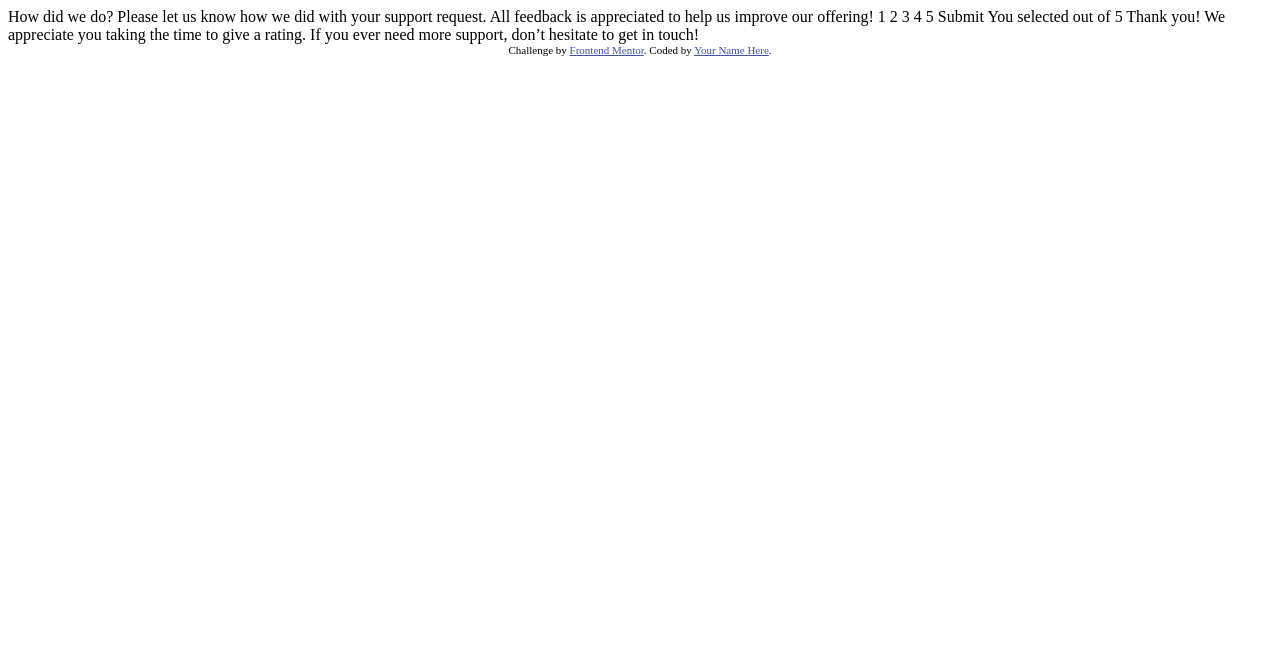
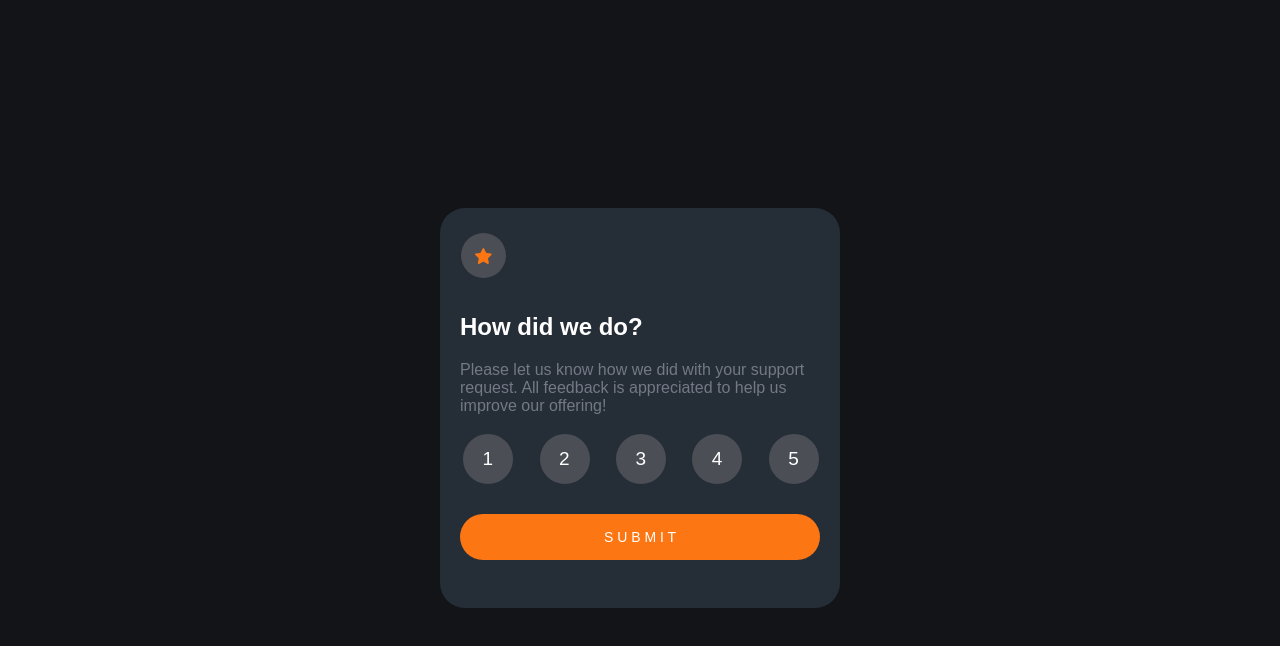
Before and after one commit to Igor1D/Interactive-Rating-Component, a plain HTML site: page index.html in a window 1280 px wide. Drawn offline with Linux system fonts and the light colour scheme.

Commit message:
iteractive-rating-component

```diff
--- a/index.html
+++ b/index.html
@@ -1,49 +1,90 @@
 <!DOCTYPE html>
 <html lang="en">
+
 <head>
   <meta charset="UTF-8">
-  <meta name="viewport" content="width=device-width, initial-scale=1.0"> <!-- displays site properly based on user's device -->
+  <meta name="viewport" content="width=device-width, initial-scale=1.0">
+  <!-- displays site properly based on user's device -->
 
   <link rel="icon" type="image/png" sizes="32x32" href="./images/favicon-32x32.png">
+  <link rel="stylesheet" href="/style.css">
 
   <title>Frontend Mentor | Interactive rating component</title>
 
   <!-- Feel free to remove these styles or customise in your own stylesheet 👍 -->
   <style>
-    .attribution { font-size: 11px; text-align: center; }
-    .attribution a { color: hsl(228, 45%, 44%); }
+    .attribution {
+      font-size: 11px;
+      text-align: center;
+    }
+
+    .attribution a {
+      color: hsl(228, 45%, 44%);
+    }
   </style>
+
 </head>
+
 <body>
+  <div class="mainDiv" id="mainDiv1">
 
-  <!-- Rating state start -->
+    <div class="starIcon"><img src="./images/icon-star.svg" alt="star"></div>
 
-  How did we do?
+    <!-- Rating state start -->
 
-  Please let us know how we did with your support request. All feedback is appreciated
-  to help us improve our offering!
+    <h2>How did we do?</h2>
 
-  1 2 3 4 5
+    <p>Please let us know how we did with your support request. All feedback is appreciated
+      to help us improve our offering!</p>
 
-  Submit
+    <div class="ratingBtns">
+      <div class="ratingBtn">
+        <input type="radio" id="btn1" name="rating" value="1" class="radioInput">
+        <label for="btn1">1</label>
+      </div>
+      <div class="ratingBtn">
+        <input type="radio" id="btn2" name="rating" value="2" class="radioInput">
+        <label for="btn2">2</label>
+      </div>
+      <div class="ratingBtn">
+        <input type="radio" id="btn3" name="rating" value="3" class="radioInput">
+        <label for="btn3">3</label>
+      </div>
+      <div class="ratingBtn">
+        <input type="radio" id="btn4" name="rating" value="4" class="radioInput">
+        <label for="btn4">4</label>
+      </div>
+      <div class="ratingBtn">
+        <input type="radio" id="btn5" name="rating" value="5" class="radioInput">
+        <label for="btn5">5</label>
+      </div>
+    </div>
+    <div class="submitBtnDiv">
+      <!-- <a href="./thank-you-state.html"> -->
+      <button id="submitBtn" type="radio" class="submitBtn">S U B M I T</button>
+      <!-- </a> -->
+    </div>
+  </div>
 
-  <!-- Rating state end -->
+  <!-- Thank you state starts here -->
 
-  <!-- Thank you state start -->
+  <div class="mainDiv" id="mainDiv2" style="display: none;">
 
-  You selected <!-- Add rating here --> out of 5
+    <div class="thank-you-sate"><img src="./images/illustration-thank-you.svg" alt="illustration-thank-you"></div>
 
-  Thank you!
+    <!-- Rating state start -->
 
-  We appreciate you taking the time to give a rating. If you ever need more support,
-  don’t hesitate to get in touch!
+    <div class="thank-you-h2-p">
 
-  <!-- Thank you state end -->
+      <h3 id="results">You selected 1 out of 5</h3>
 
+      <h2>Thank you!</h2>
 
-  <div class="attribution">
-    Challenge by <a href="https://www.frontendmentor.io?ref=challenge" target="_blank">Frontend Mentor</a>.
-    Coded by <a href="#">Your Name Here</a>.
-  </div>
+      <p>We appreciate you taking time to give a rating. <br> If you ever need more support, don't <br> hesitate to get
+        un touch!</p>
+
+    </div>
+    <script src="./index.js"></script>
 </body>
+
 </html>
--- /dev/null
+++ b/index.js
@@ -0,0 +1,20 @@
+let submitBtn = document.getElementById('submitBtn');
+let mainDiv1 = document.getElementById('mainDiv1');
+let mainDiv2 = document.getElementById('mainDiv2');
+let results = document.getElementById('results');
+let radioInputs = document.getElementsByClassName('radioInput')
+submitBtn.addEventListener('click', () => {
+  let isOneInputChecked = false;
+  let inputValue;
+  for (let input of radioInputs) {
+    if (input.checked) {
+      isOneInputChecked = true;
+      inputValue = input.value;
+    }
+  }
+  if (isOneInputChecked) {
+    mainDiv2.style.display = 'block';
+    mainDiv1.style.display = 'none';
+    results.innerText = 'You selected ' + inputValue + ' out of 5'
+  }
+})
--- /dev/null
+++ b/style.css
@@ -0,0 +1,142 @@
+body {
+    background-color:hsl(216, 12%, 8%);
+    display: flex;
+    justify-content: center;
+    align-items: center;
+    height: 100vh;
+    font-family: Arial, Helvetica, sans-serif;
+
+}
+
+.mainDiv {
+    background-color: hsl(213, 19%, 18%);
+    height: 400px;
+    width: 400px;
+    border-radius: 25px;
+
+
+}
+
+h2 {
+    margin-top: 35px;
+    margin-left: 20px;
+    margin-right: 20px;
+
+    color: white;
+}
+
+p {
+    color: #737985;
+    margin-left: 20px;
+    margin-right: 20px;
+}
+
+
+.submitBtnDiv {
+    display: flex;
+    justify-content: center;
+    align-items: center;
+    margin-top: 25px;
+
+}
+
+.submitBtn {
+    display: block;
+    width: 100%;
+    color: white;
+    margin-left: 20px;
+    margin-right: 20px;
+    border-radius: 25px;
+    border: none;
+    padding: 15px;
+    background: #fc7613;
+    font-size: 14px;
+    cursor: pointer;
+
+
+}
+
+.submitBtn:hover {
+    background-color: white;
+    color: #fc7613;
+    cursor: pointer;
+
+}
+
+.ratingBtn {
+    position: relative;
+    border-radius: 50px;
+    font-size: 20px;
+}
+
+.ratingBtn label {
+    position: absolute;
+    top: 17px;
+    right: 23px;
+    font-size: 19px;
+    color: white;
+    cursor: pointer;
+
+}
+
+.ratingBtn input {
+    border: solid 25px #4b4e55;
+    font-size: large;
+    appearance: none;
+    border-radius: 50px;
+    cursor: pointer;
+
+}
+
+.ratingBtn input:hover {
+    border: solid 25px hsl(217, 12%, 63%);
+}
+.ratingBtn input:checked {
+    border: solid 25px #fc7613; }
+
+
+
+
+.ratingBtns {
+    display: flex;
+    justify-content: space-around;
+    margin-left: 9px;
+    margin-right: 9px;
+
+}
+
+.starIcon {
+    background-color: #4b4e55;
+    border-radius: 50%;
+    width: 45px;
+    height: 45px;
+    display: flex;
+    justify-content: center;
+    align-items: center;
+    margin-left: 21px;
+    margin-top: 25px;
+}
+
+/* Thank-you-state-page */
+
+.thank-you-sate {
+    display: flex;
+    justify-content: center;
+    margin-top: 40px;
+}
+
+.thank-you-h2-p {
+    text-align: center;
+}
+
+h3 {
+    margin-top: 35px;
+    color: #fc7613;
+    font-size: 12px;
+    border-radius: 25px;
+    background-color: #4b4e55;
+    margin-left: 120px;
+    margin-right: 120px;
+    padding-top: 5px;
+    padding-bottom: 5px;
+}
```
Also changed, not shown: images/star-fill.svg (added), 1 other file.
